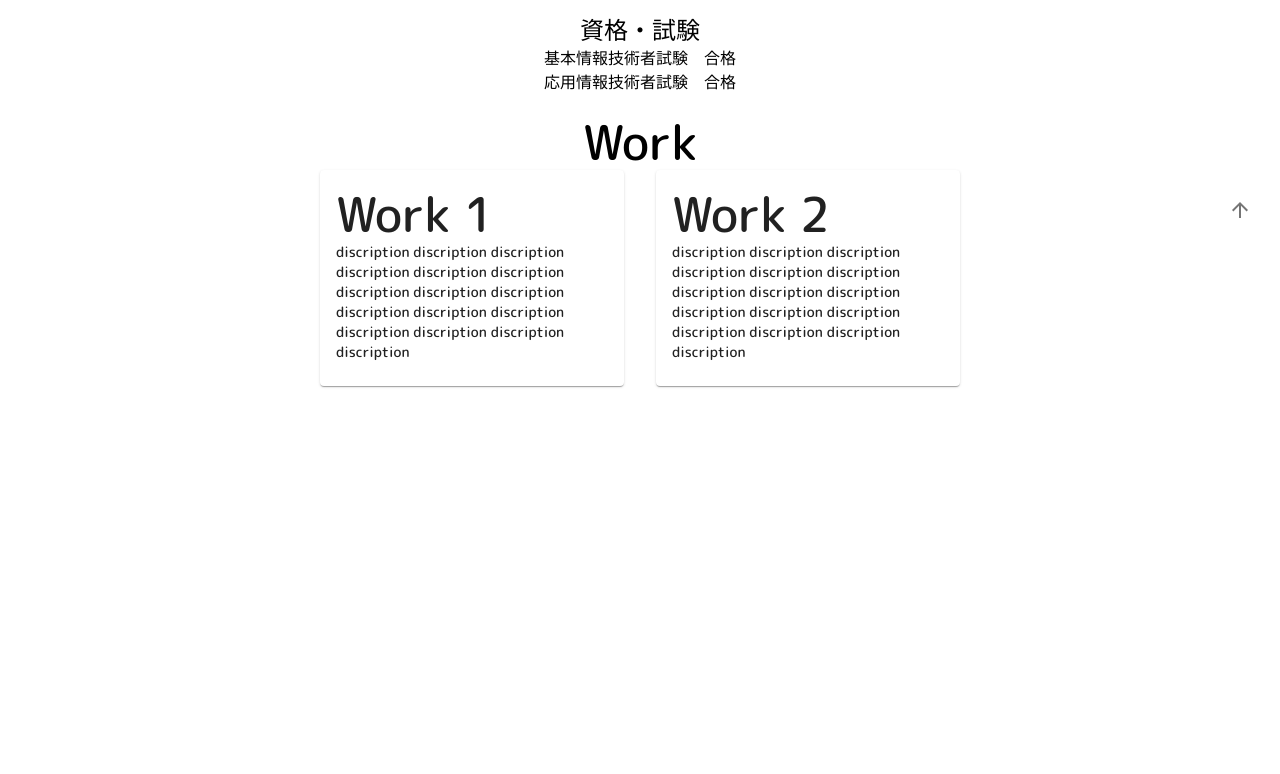
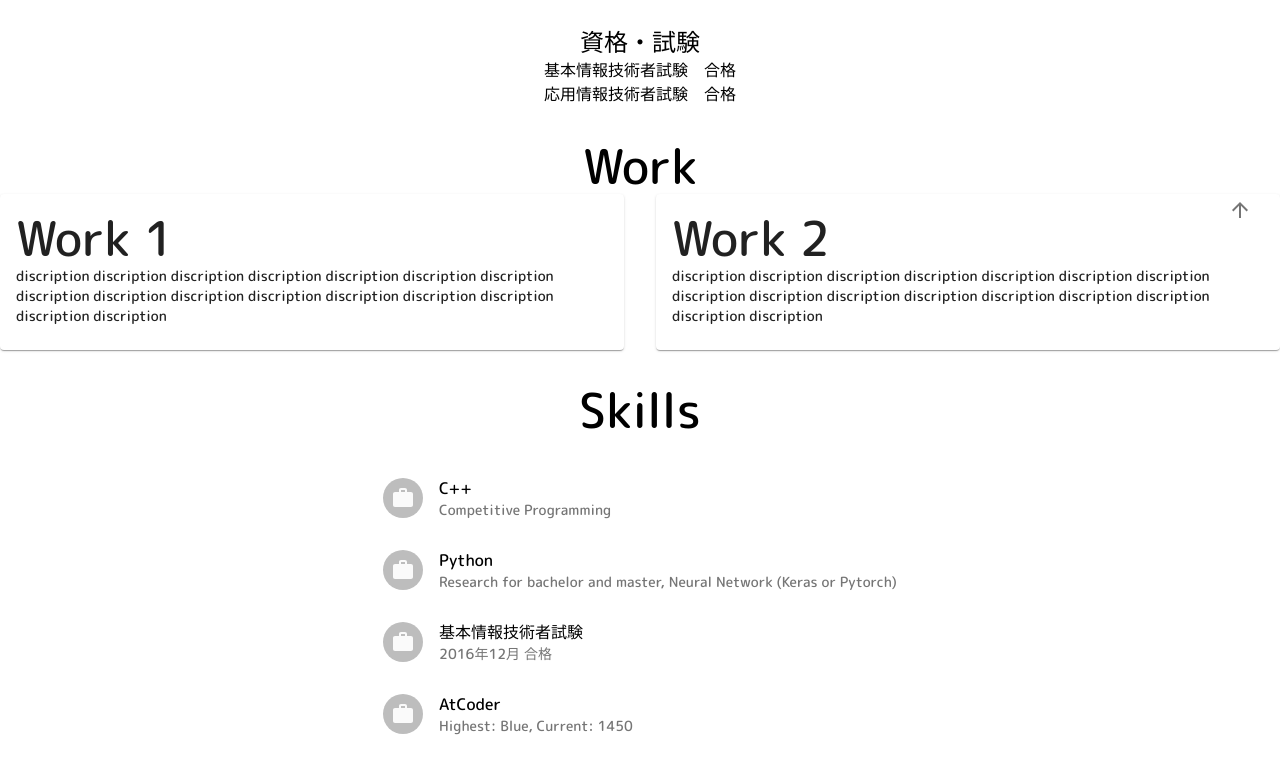
Before and after one commit to utouto97/portfolio, a React (Create React App) app: page / in a window 1280 px wide. Shown: the part 550-1324 px from the top of the page. Before the commit the page ends 952 px from the top, so only its background shows below. Built offline with nearby package versions, Linux system fonts and the light colour scheme.

Commit message:
add skills section (src/Skills.tsx)

```diff
--- a/src/App.tsx
+++ b/src/App.tsx
@@ -8,11 +8,13 @@ import Button from '@material-ui/core/Button';
 import IconButton from '@material-ui/core/IconButton';
 import ArrowUpwardIcon from '@material-ui/icons/ArrowUpward';
 
+import GlobalStyle from './globalStyles';
+import theme from './theme';
 import Header from './Header';
 import Home from './Home';
-import theme from './theme';
-import GlobalStyle from './globalStyles';
 import Work from './Work';
+import Skills from './Skills';
+
 
 const useStyles = makeStyles((theme: Theme) =>
   createStyles({
@@ -35,14 +37,11 @@ const App = () => {
     <React.Fragment>
       <GlobalStyle />
       <MuiThemeProvider theme={theme}>
-        <Header />
-        <br />
-        <Grid container alignItems='center' justify='center'>
-          <Grid item md={6}>
-            <Home />
-            <br />
-            <Work />
-          </Grid>
+        <Grid container direction='column' spacing={4}>
+          <Grid item> <Header /> </Grid>
+          <Grid item> <Home /> </Grid>
+          <Grid item> <Work /> </Grid>
+          <Grid item> <Skills /> </Grid>
         </Grid>
         <IconButton className={classes.totop} onClick={scrollTop}>
           <ArrowUpwardIcon />
--- /dev/null
+++ b/src/Skills.tsx
@@ -0,0 +1,61 @@
+import React from 'react';
+
+import Grid from '@material-ui/core/Grid';
+import Typography from '@material-ui/core/Typography';
+import List from '@material-ui/core/List';
+import ListItem from '@material-ui/core/ListItem';
+import ListItemAvatar from '@material-ui/core/ListItemAvatar';
+import ListItemText from '@material-ui/core/ListItemText';
+import Avater from '@material-ui/core/Avatar';
+import WorkIcon from '@material-ui/icons/Work';
+
+const skills = [
+  {
+    pri: 'C++',
+    sec: 'Competitive Programming'
+  },
+  {
+    pri: 'Python',
+    sec: 'Research for bachelor and master, Neural Network (Keras or Pytorch)'
+  },
+  {
+    pri: '基本情報技術者試験',
+    sec: '2016年12月 合格'
+  },
+  {
+    pri: 'AtCoder',
+    sec: 'Highest: Blue, Current: 1450'
+  }
+];
+
+const Skills = () => {
+  return (
+    <Grid container direction='column' spacing={2}>
+      <Grid container item justify='center'>
+        <Grid item>
+          <Typography variant='h3'>
+            Skills
+          </Typography>
+        </Grid>
+      </Grid>
+      <Grid container item justify='center'>
+        <Grid item>
+          <List>
+            {skills.map((skill, i) => {
+              return (<ListItem key={i}>
+                <ListItemAvatar>
+                  <Avater>
+                    <WorkIcon />
+                  </Avater>
+                </ListItemAvatar>
+                <ListItemText primary={skill.pri} secondary={skill.sec} />
+              </ListItem>)
+            })}
+          </List>
+        </Grid>
+      </Grid>
+    </Grid>
+  );
+};
+
+export default Skills;
```
